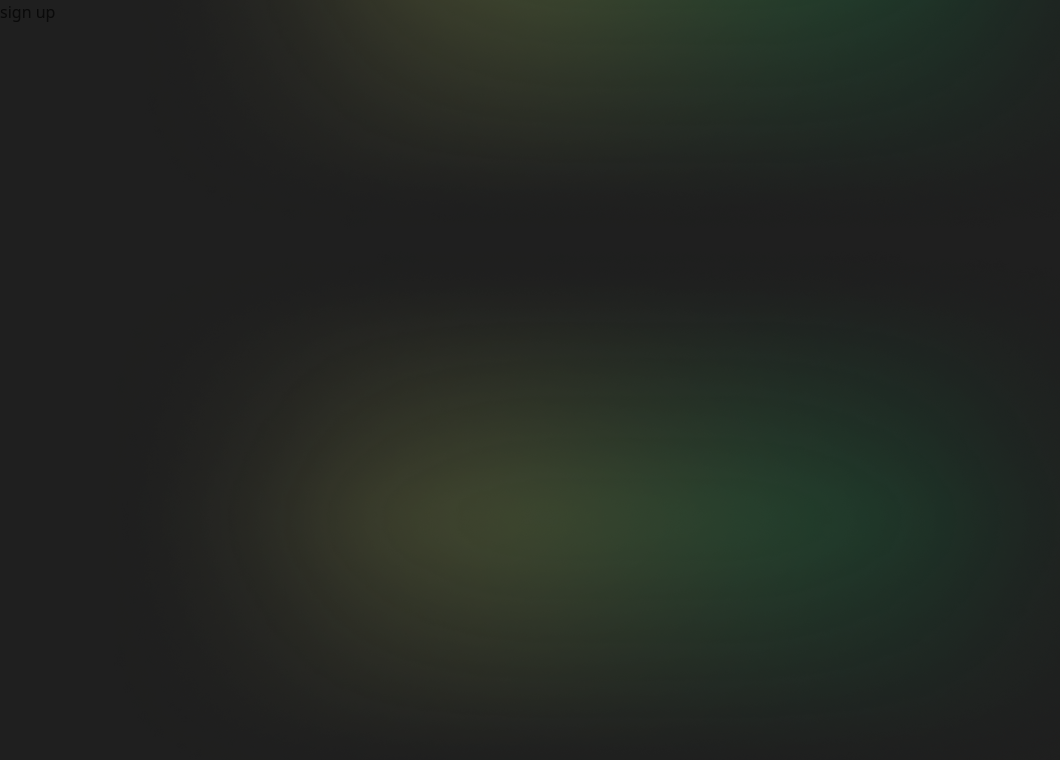
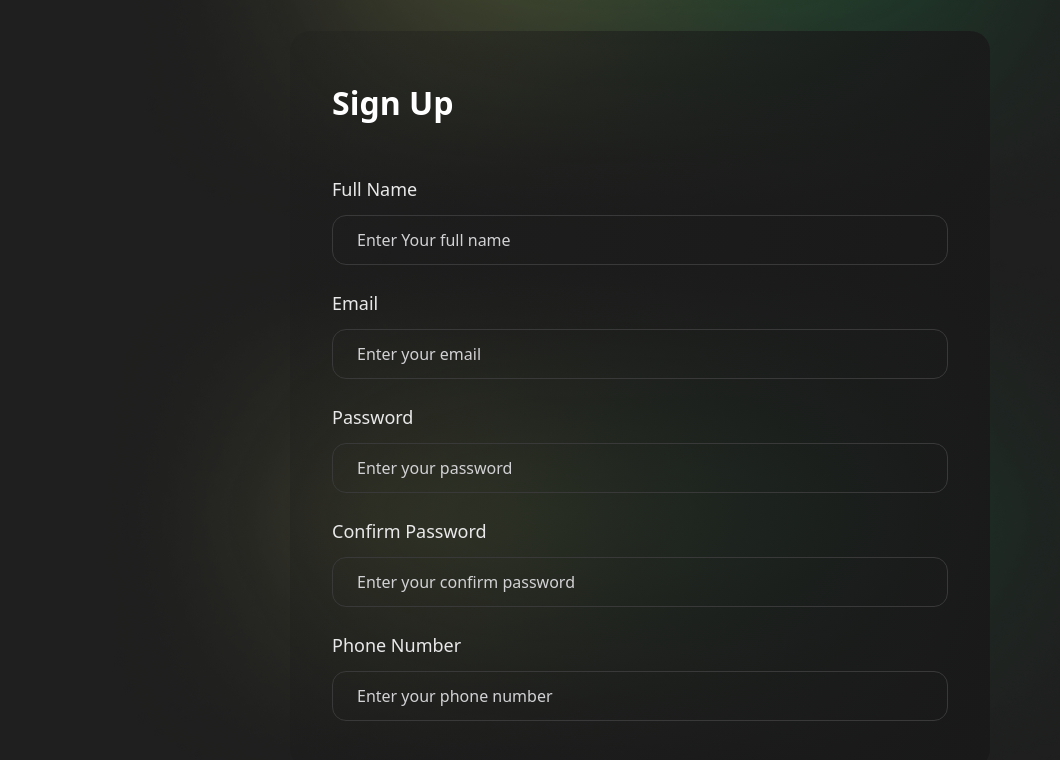
Before and after one commit to amuhaimen/joshadi22_FO83517301308, a Next.js app: page /sign-up in a window 1280 px wide. Shown: the top 760 px of the page, without its empty margins (0-1060 px from the left). Built offline with nearby package versions, Linux system fonts and the light colour scheme.

Commit message:
sign up page all input field added

```diff
--- a/app/(auth)/sign-up/page.tsx
+++ b/app/(auth)/sign-up/page.tsx
@@ -2,6 +2,38 @@
 
  export default function page() {
    return (
-     <div className=' main_bg h-screen'>sign up</div>
+     <div className=' main_bg h-screen flex justify-center items-center'>
+     <div className=' role_question_bg py-12 px-[42px] w-[700px]  rounded-[20px]'>
+        <h2 className=' text-white text-[32px] font-semibold mb-12'>Sign Up</h2>
+        <div className=' space-y-6'>
+          {/* full name */}
+        <div className=' flex flex-col w-full'>
+          <label htmlFor="fullName" className=' mb-3 text-[#E9E9EA] text-lg font-medium'>Full Name</label>
+          <input type="text" name="" id="fullName" placeholder='Enter Your full name' className=' w-full py-3 px-6 border border-[#393939] rounded-xl placeholder:text-[#D2D2D5] placeholder:font-medium' />
+        </div>
+        {/* email */}
+        <div className=' flex flex-col w-full'>
+          <label htmlFor="email" className=' mb-3 text-[#E9E9EA] text-lg font-medium'>Email</label>
+          <input type="email" name="" id="email" placeholder='Enter your email' className=' w-full py-3 px-6 border border-[#393939] rounded-xl placeholder:text-[#D2D2D5] placeholder:font-medium' />
+        </div>
+        {/* password */}
+        <div className=' flex flex-col w-full'>
+          <label htmlFor="password" className=' mb-3 text-[#E9E9EA] text-lg font-medium'>Password</label>
+          <input type="password" name="" id="" placeholder='Enter your password' className=' w-full py-3 px-6 border border-[#393939] rounded-xl placeholder:text-[#D2D2D5] placeholder:font-medium' />
+        </div>
+        {/* confirm password */}
+        <div className=' flex flex-col w-full'>
+          <label htmlFor="cPassword" className=' mb-3 text-[#E9E9EA] text-lg font-medium'>Confirm Password</label>
+          <input type="password" name="" id="cPassword" placeholder='Enter your confirm password' className=' w-full py-3 px-6 border border-[#393939] rounded-xl placeholder:text-[#D2D2D5] placeholder:font-medium' />
+        </div>
+        {/* phone */}
+        <div className=' flex flex-col w-full'>
+          <label htmlFor="phone" className=' mb-3 text-[#E9E9EA] text-lg font-medium'>Phone Number</label>
+          <input type="text" name="" id="phone" placeholder='Enter your phone number' className='w-full py-3 px-6 border border-[#393939] rounded-xl placeholder:text-[#D2D2D5] placeholder:font-medium' />
+        </div>
+
+        </div>
+     </div>
+     </div>
    )
  }
```
Also changed, not shown: app/globals.css (line endings or trailing spaces).
